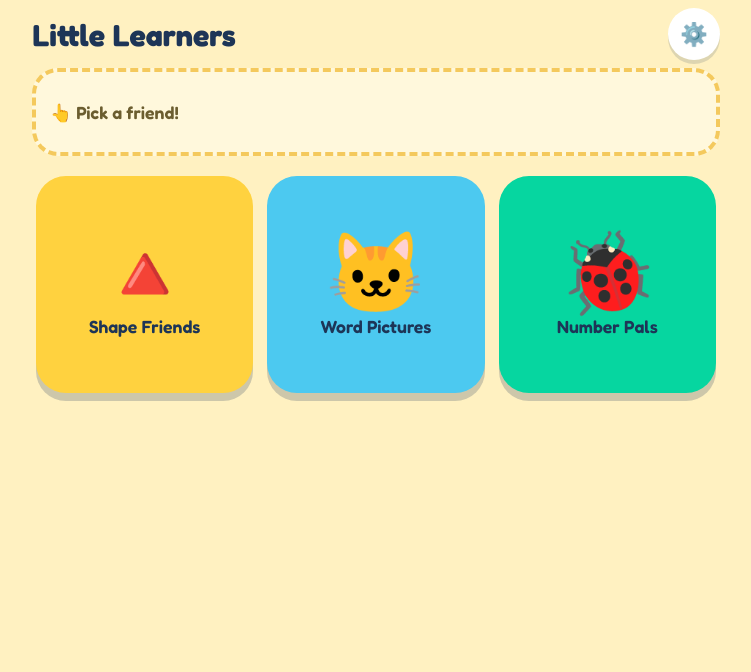
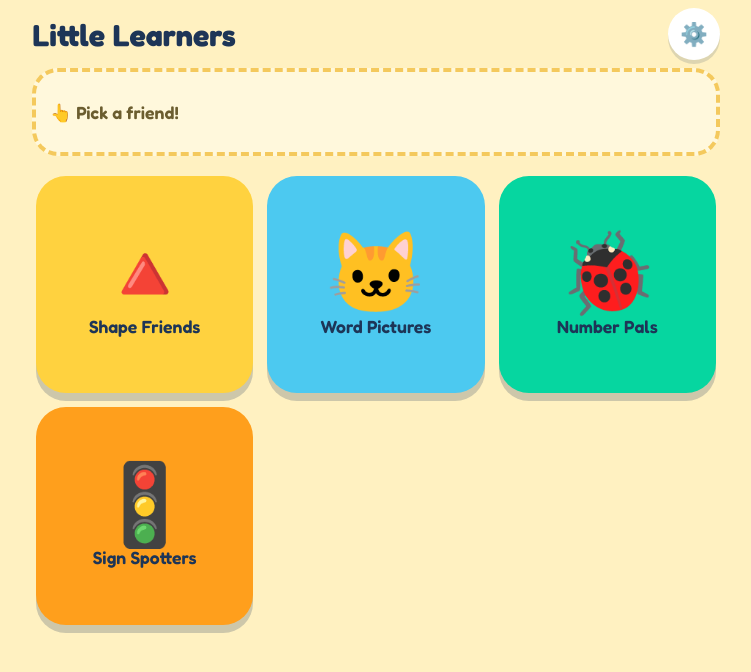
Before and after one commit to tummala-hareesh/little-learners, a website: page index.html in a window 1280 px wide. Shown: the whole page, without its empty margins (264-1015 px from the left). Drawn offline with Linux system fonts and the light colour scheme.

Commit message:
feat(hub): add the Sign Spotters tile (clips: false until recorded)

```diff
--- a/index.html
+++ b/index.html
@@ -146,6 +146,8 @@ const APPS = [
     say: "Word Pictures! Spell the word!", ages: "4–6", skills: "Phonics, spelling 2–6 letters", clips: false },
   { id: "number-pals", href: "apps/number-pals/index.html", e: "🐞", name: "Number Pals",
     say: "Number Pals! Let's count!", ages: "3–6", skills: "Counting 1–10, numerals", clips: false },
+  { id: "sign-spotters", href: "apps/sign-spotters/index.html", e: "🚦", name: "Sign Spotters",
+    say: "Sign Spotters! Find the road signs!", ages: "3–6", skills: "Road signs, shapes, road safety", clips: false },
 ];
 const TILE_COLORS = ["#ffd23f", "#4cc9f0", "#06d6a0", "#ff9f1c", "#b388ff", "#ff8fab"];
 const HOLD_MS = 2000;
```
